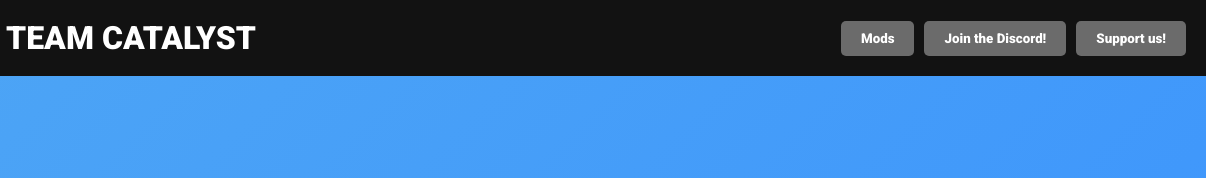
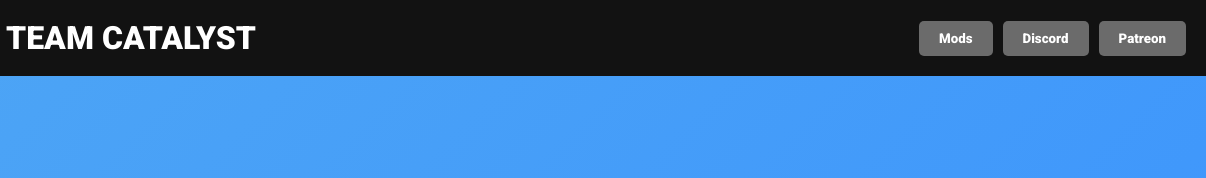
Before and after one commit to terraria-catalyst/terraria-catalyst.github.io, a website: page public/index.html in a window 1280 px wide. Shown: the top 178 px of the page, 74-1280 px from the left. Drawn offline with Linux system fonts and the light colour scheme.

Commit message:
Conciser buttons.

```diff
--- a/public/index.html
+++ b/public/index.html
@@ -28,10 +28,10 @@
             ><button><p>Mods</p></button></a
           >
           <a href="https://discord.gg/vPTUZcvXjg">
-            <button>Join the Discord!</button>
+            <button>Discord</button>
           </a>
           <a href="https://www.patreon.com/TeamCatalyst"
-            ><button><p>Support us!</p></button></a
+            ><button><p>Patreon</p></button></a
           >
         </div>
       </div>
```
Also changed, not shown: public/mods.html (+2 -2 lines).
